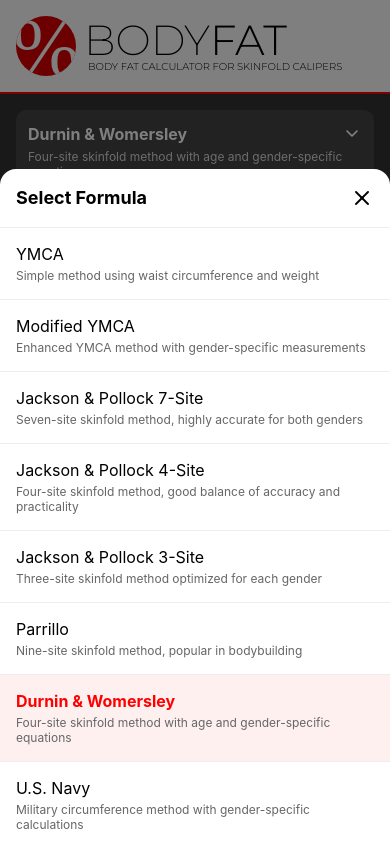
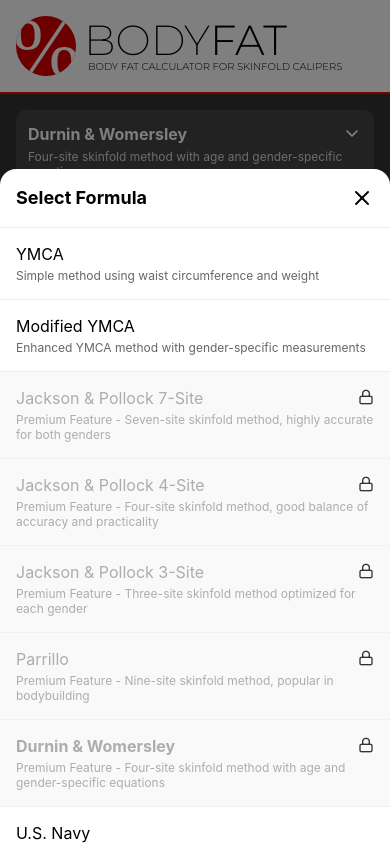
Before and after one commit to tehidea/bodyfatcalculator, a React Native app: screen /Calculator in a window 390 px wide. Both pictures are taken after a click on the element 195 px from the left and 150 px from the top of the page. Built offline with nearby package versions, Linux system fonts and the light colour scheme.

Commit message:
Mark premium formulas

```diff
--- a/src/components/Calculator/FormulaSelector.tsx
+++ b/src/components/Calculator/FormulaSelector.tsx
@@ -14,9 +14,18 @@ export const FormulaSelector = () => {
     key: key as Formula,
     name: value.name,
     description: value.description,
+    premium: value.premium,
   }));
 
   const selectedFormula = FORMULA_REQUIREMENTS[formula];
+
+  const handleFormulaSelect = (selectedKey: Formula, isPremium: boolean | undefined) => {
+    if (!isPremium) {
+      setFormula(selectedKey);
+      setIsModalVisible(false);
+    }
+    // TODO: Add premium feature prompt here
+  };
 
   return (
     <View style={styles.container}>
@@ -49,21 +58,35 @@ export const FormulaSelector = () => {
               keyExtractor={item => item.key}
               renderItem={({ item }) => (
                 <TouchableOpacity
-                  style={[styles.formulaItem, item.key === formula && styles.activeFormula]}
-                  onPress={() => {
-                    setFormula(item.key);
-                    setIsModalVisible(false);
-                  }}
+                  style={[
+                    styles.formulaItem,
+                    item.key === formula && styles.activeFormula,
+                    item.premium && styles.premiumFormula,
+                  ]}
+                  onPress={() => handleFormulaSelect(item.key, item.premium)}
                 >
+                  <View style={styles.formulaItemHeader}>
+                    <Text
+                      style={[
+                        styles.formulaItemName,
+                        item.key === formula && styles.activeFormulaText,
+                        item.premium && styles.premiumFormulaText,
+                      ]}
+                    >
+                      {item.name}
+                    </Text>
+                    {item.premium && (
+                      <Icon name="lock" type="feather" color={COLORS.textDark} size={16} />
+                    )}
+                  </View>
                   <Text
                     style={[
-                      styles.formulaItemName,
-                      item.key === formula && styles.activeFormulaText,
+                      styles.formulaItemDescription,
+                      item.premium && styles.premiumFormulaText,
                     ]}
+                    numberOfLines={2}
                   >
-                    {item.name}
-                  </Text>
-                  <Text style={styles.formulaItemDescription} numberOfLines={2}>
+                    {item.premium ? "Premium Feature - " : ""}
                     {item.description}
                   </Text>
                 </TouchableOpacity>
@@ -130,17 +153,29 @@ const styles = StyleSheet.create({
     borderBottomWidth: 1,
     borderBottomColor: "#eee",
   },
+  formulaItemHeader: {
+    flexDirection: "row",
+    justifyContent: "space-between",
+    alignItems: "center",
+    marginBottom: 4,
+  },
   activeFormula: {
     backgroundColor: COLORS.primary + "10",
+  },
+  premiumFormula: {
+    backgroundColor: "#f8f8f8",
+    opacity: 0.8,
   },
   formulaItemName: {
     fontSize: 16,
     color: COLORS.textDark,
-    marginBottom: 4,
   },
   activeFormulaText: {
     color: COLORS.primary,
     fontWeight: "bold",
+  },
+  premiumFormulaText: {
+    color: "#999",
   },
   formulaItemDescription: {
     fontSize: 12,
--- a/src/constants/formulas.ts
+++ b/src/constants/formulas.ts
@@ -29,6 +29,7 @@ export const FORMULA_REQUIREMENTS: Record<
     name: string;
     description: string;
     fields: FormulaField[];
+    premium?: boolean;
   }
 > = {
   ymca: {
@@ -81,6 +82,7 @@ export const FORMULA_REQUIREMENTS: Record<
       { key: "suprailiacSkinfold", label: "Suprailiac Skinfold", unit: "mm", required: true },
       { key: "midaxillarySkinfold", label: "Midaxillary Skinfold", unit: "mm", required: true },
     ],
+    premium: true,
   },
   jack4: {
     name: "Jackson & Pollock 4-Site",
@@ -92,6 +94,7 @@ export const FORMULA_REQUIREMENTS: Record<
       { key: "tricepSkinfold", label: "Tricep Skinfold", unit: "mm", required: true },
       { key: "suprailiacSkinfold", label: "Suprailiac Skinfold", unit: "mm", required: true },
     ],
+    premium: true,
   },
   jack3: {
     name: "Jackson & Pollock 3-Site",
@@ -122,6 +125,7 @@ export const FORMULA_REQUIREMENTS: Record<
         genderSpecific: "female",
       },
     ],
+    premium: true,
   },
   parrillo: {
     name: "Parrillo",
@@ -138,6 +142,7 @@ export const FORMULA_REQUIREMENTS: Record<
       { key: "lowerBackSkinfold", label: "Lower Back Skinfold", unit: "mm", required: true },
       { key: "calfSkinfold", label: "Calf Skinfold", unit: "mm", required: true },
     ],
+    premium: true,
   },
   durnin: {
     name: "Durnin & Womersley",
@@ -149,6 +154,7 @@ export const FORMULA_REQUIREMENTS: Record<
       { key: "subscapularSkinfold", label: "Subscapular Skinfold", unit: "mm", required: true },
       { key: "suprailiacSkinfold", label: "Suprailiac Skinfold", unit: "mm", required: true },
     ],
+    premium: true,
   },
   navy: {
     name: "U.S. Navy",
@@ -180,5 +186,6 @@ export const FORMULA_REQUIREMENTS: Record<
         genderSpecific: "female",
       },
     ],
+    premium: true,
   },
 };
```
